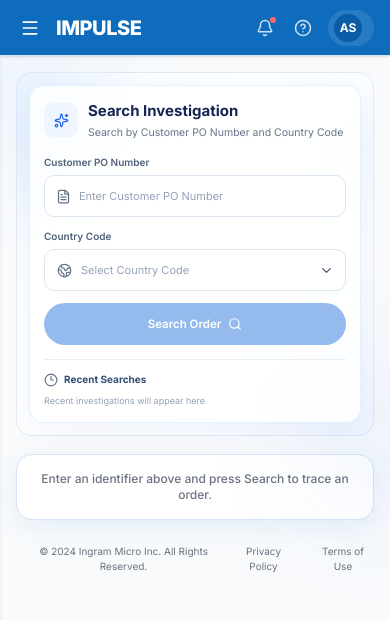
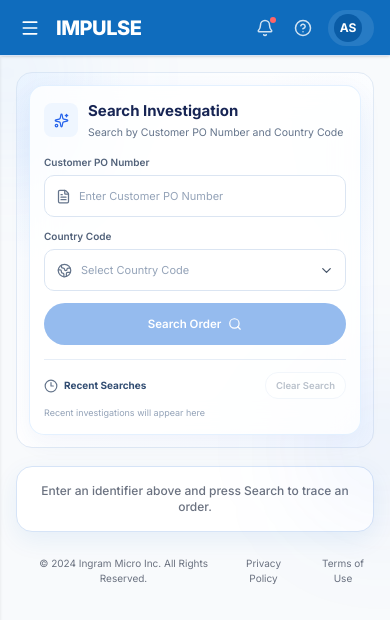
Before and after one commit to im-charmi152/Impulse_Tool, a React (Vite) app in the folder my-dashboard/: page / in a window 390 px wide. Shown: the top 620 px of the page. Built offline with nearby package versions, Linux system fonts and the light colour scheme.

Commit message:
Search Bar Changes

```diff
--- a/my-dashboard/src/components/common/StatusStates.jsx
+++ b/my-dashboard/src/components/common/StatusStates.jsx
@@ -18,7 +18,7 @@
         <SearchX size={22} className="text-[#6B7280]" />
       </div>
       <div className="text-sm font-semibold text-[#1F2937] mb-1">
-        No matching order found
+        Order Not found
       </div>
       <div className="text-xs text-[#6B7280] max-w-xs">
         Double-check the value and try another identifier — Order Number,
--- a/my-dashboard/src/components/search/DashboardSearch.css
+++ b/my-dashboard/src/components/search/DashboardSearch.css
@@ -374,6 +374,59 @@
 
 .dashboard-input input::placeholder {
   color: #94a3b8;
+}
+
+.dashboard-input-clear {
+  width: 20px;
+
+  height: 20px;
+
+  display: inline-flex;
+
+  align-items: center;
+
+  justify-content: center;
+
+  flex-shrink: 0;
+
+  padding: 0;
+
+  border: none;
+
+  border-radius: 999px;
+
+  background: transparent;
+
+  color: #94a3b8;
+
+  cursor: pointer;
+
+  transition:
+    background 0.18s ease,
+    color 0.18s ease;
+}
+
+.dashboard-input-clear:hover {
+  background: #eff6ff;
+
+  color: #2563eb;
+}
+
+.dashboard-input-clear:focus-visible {
+  outline: none;
+
+  background: #eff6ff;
+
+  color: #2563eb;
+
+  box-shadow:
+    0 0 0 2px rgba(59, 130, 246, 0.12);
+}
+
+.dashboard-input-clear svg {
+  width: 12px;
+
+  height: 12px;
 }
 
 
@@ -1073,7 +1126,7 @@
 .dashboard-recent {
   display: flex;
 
-  align-items: center;
+  align-items: flex-start;
 
   gap: 14px;
 
@@ -1082,6 +1135,16 @@
   padding-top: 12px;
 
   border-top: 1px solid #e7eef7;
+}
+
+.dashboard-recent-header {
+  display: flex;
+
+  align-items: center;
+
+  gap: 10px;
+
+  flex-shrink: 0;
 }
 
 .dashboard-recent-label {
@@ -1098,6 +1161,53 @@
   font-size: 10px;
 
   font-weight: 700;
+}
+
+.dashboard-recent-clear {
+  height: 27px;
+
+  display: inline-flex;
+
+  align-items: center;
+
+  justify-content: center;
+
+  padding: 0 10px;
+
+  white-space: nowrap;
+
+  border: 1px solid #e1eaf5;
+
+  border-radius: 13px;
+
+  background: #ffffff;
+
+  color: #64748b;
+
+  font-size: 9.5px;
+
+  font-weight: 600;
+
+  cursor: pointer;
+
+  transition:
+    background 0.15s ease,
+    border-color 0.15s ease,
+    color 0.15s ease;
+}
+
+.dashboard-recent-clear:hover:not(:disabled) {
+  background: #f8fbff;
+
+  border-color: #bfdbfe;
+
+  color: #2563eb;
+}
+
+.dashboard-recent-clear:disabled {
+  opacity: 0.45;
+
+  cursor: not-allowed;
 }
 
 .dashboard-recent-label svg {
@@ -1242,6 +1352,12 @@
     gap: 7px;
   }
 
+  .dashboard-recent-header {
+    width: 100%;
+
+    justify-content: space-between;
+  }
+
   .dashboard-recent-list {
     width: 100%;
   }
--- a/my-dashboard/src/components/search/DashboardSearch.jsx
+++ b/my-dashboard/src/components/search/DashboardSearch.jsx
@@ -8,6 +8,7 @@
   Sparkles,
   ChevronDown,
   Check,
+  X,
 } from "lucide-react";
 
 const RECENT_SEARCH_KEY = "impulse_recent_searches";
@@ -150,6 +151,16 @@
     return updated;
   } catch {
     return [];
+  }
+}
+
+function clearRecentSearches() {
+  try {
+    localStorage.removeItem(
+      RECENT_SEARCH_KEY
+    );
+  } catch {
+    // Ignore storage failures so the UI stays responsive.
   }
 }
 
@@ -568,6 +579,15 @@
     }
   };
 
+  const handleClearPoNumber = () => {
+    setPoNumber("");
+  };
+
+  const handleClearRecentSearches = () => {
+    clearRecentSearches();
+    setRecentSearches([]);
+  };
+
 
   return (
     <section className="dashboard-search-area">
@@ -668,6 +688,17 @@
                 autoComplete="off"
               />
 
+              {poNumber && (
+                <button
+                  type="button"
+                  className="dashboard-input-clear"
+                  onClick={handleClearPoNumber}
+                  aria-label="Clear PO number"
+                >
+                  <X size={12} />
+                </button>
+              )}
+
             </div>
 
           </div>
@@ -731,13 +762,26 @@
 
         <div className="dashboard-recent">
 
-          <div className="dashboard-recent-label">
+          <div className="dashboard-recent-header">
 
-            <Clock3 size={14} />
+            <div className="dashboard-recent-label">
 
-            <span>
-              Recent Searches
-            </span>
+              <Clock3 size={14} />
+
+              <span>
+                Recent Searches
+              </span>
+
+            </div>
+
+            <button
+              type="button"
+              className="dashboard-recent-clear"
+              onClick={handleClearRecentSearches}
+              disabled={recentSearches.length === 0}
+            >
+              Clear Search
+            </button>
 
           </div>
 
--- a/my-dashboard/src/pages/PoSwitchDetailsPage.jsx
+++ b/my-dashboard/src/pages/PoSwitchDetailsPage.jsx
@@ -300,7 +300,7 @@
       <div className="min-w-0 flex-1">
         <p className="text-[10px] font-semibold uppercase tracking-[0.16em] text-[#64748B]">{field.label}</p>
         <div className="mt-1 flex items-center gap-1.5">
-          <div className="min-w-0 text-sm text-[#0F172A] break-words">{formatDetailValue(field, value)}</div>
+          <div className="min-w-0 text-sm font-semibold text-[#0F172A] break-words">{formatDetailValue(field, value)}</div>
           {field.copyable && <CopyButton value={value} />}
         </div>
       </div>
@@ -314,7 +314,7 @@
       <p className="text-[10px] font-semibold uppercase tracking-[0.14em] text-[#64748B]">
         {label}
       </p>
-      <p className="mt-1 text-sm text-[#0F172A]">{value || "—"}</p>
+      <p className="mt-1 text-sm font-medium text-[#0F172A]">{value || "—"}</p>
     </div>
   );
 }
```
